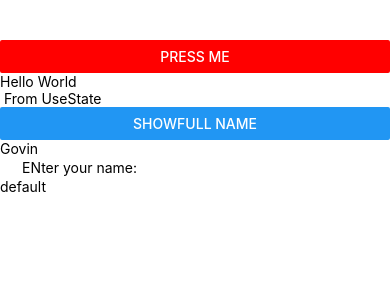
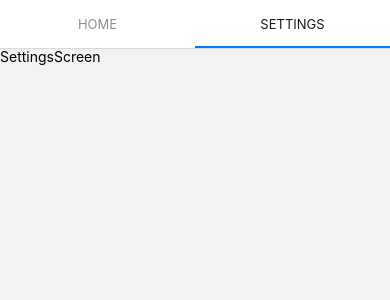
Before and after one commit to govin-10/react-native-learning, a React Native app: screen /Settings in a window 390 px wide. Shown: the top 300 px of the page. Built offline with nearby package versions, Linux system fonts and the light colour scheme.

Commit message:
testing materialtopbar navigation

```diff
--- a/App.tsx
+++ b/App.tsx
@@ -6,9 +6,13 @@
  */
 
 import React from 'react';
-import {SafeAreaView, Text, View, Button} from 'react-native';
+import {SafeAreaView, Text, View, Button, StatusBar} from 'react-native';
 import ButtonComp from './components/ButtonComp';
 import UseState from './components/UseState';
+import {createMaterialTopTabNavigator} from '@react-navigation/material-top-tabs';
+import {NavigationContainer} from '@react-navigation/native';
+import HomeScreen from './screens/HomeScreen';
+import SettingsScreen from './screens/SettingsScreen';
 
 const UserData: React.FC<{name: string; age: number; email: string}> = ({
   name,
@@ -24,21 +28,34 @@ const UserData: React.FC<{name: string; age: number; email: string}> = ({
   );
 };
 
+const Tab = createMaterialTopTabNavigator();
+
 function App(): React.JSX.Element {
   return (
-    <SafeAreaView style={{marginTop: 40}}>
-      <View>
-        <ButtonComp />
+    // <SafeAreaView style={{marginTop: 40}}>
+    //   <View>
+    //     <StatusBar
+    //       backgroundColor={'#a6c0d9'}
+    //       hidden={false}
+    //       barStyle={'dark-content'}
+    //     />
+    //     <ButtonComp />
 
-        <Text>Hello World</Text>
+    //     <Text>Hello World</Text>
 
-        {/* <UserData name="GOvin" age={34} email="hellogovin@gmail.com" />
-        <UserData name="Tim" age={22} email="timdavid@gmail.com" />
-        <Text>Hello</Text> */}
+    //     {/* <UserData name="GOvin" age={34} email="hellogovin@gmail.com" />
+    //     <UserData name="Tim" age={22} email="timdavid@gmail.com" />
+    //     <Text>Hello</Text> */}
 
-        <UseState />
-      </View>
-    </SafeAreaView>
+    //     <UseState />
+    //   </View>
+    // </SafeAreaView>
+    <NavigationContainer>
+      <Tab.Navigator>
+        <Tab.Screen name="Home" component={HomeScreen} />
+        <Tab.Screen name="Settings" component={SettingsScreen} />
+      </Tab.Navigator>
+    </NavigationContainer>
   );
 }
 
--- /dev/null
+++ b/screens/HomeScreen.jsx
@@ -0,0 +1,12 @@
+import {View, Text} from 'react-native';
+import React from 'react';
+
+const HomeScreen = () => {
+  return (
+    <View>
+      <Text>HomeScreen</Text>
+    </View>
+  );
+};
+
+export default HomeScreen;
--- /dev/null
+++ b/screens/SettingsScreen.jsx
@@ -0,0 +1,12 @@
+import {View, Text} from 'react-native';
+import React from 'react';
+
+const SettingsScreen = () => {
+  return (
+    <View>
+      <Text>SettingsScreen</Text>
+    </View>
+  );
+};
+
+export default SettingsScreen;
```
Also changed, not shown: package.json (+8 -1 lines), 2 other files (tests, documents, lock files or other folders).
